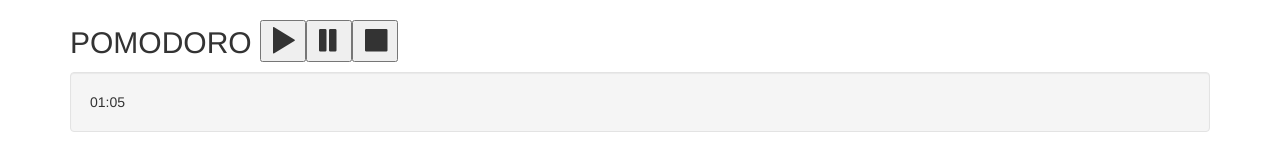
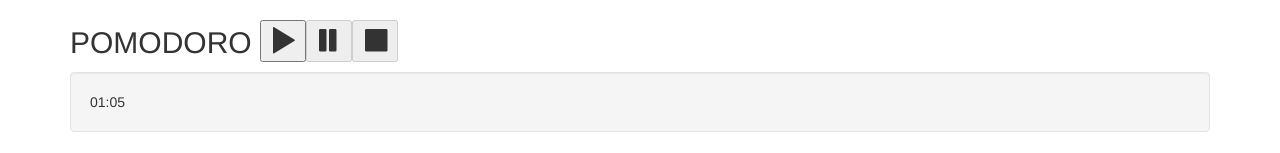
Before and after one commit to shadow81627/Learning-Vue.js, a Vue app in the folder Pomodoro/: page / in a window 1280 px wide. Shown: the top 153 px of the page. Built offline with nearby package versions, Linux system fonts and the light colour scheme.

Commit message:
Added disables class conditionally

```diff
--- a/Pomodoro/src/components/ControlsComponent.vue
+++ b/Pomodoro/src/components/ControlsComponent.vue
@@ -1,21 +1,23 @@
 <template>
 <h2>
   <span>{{ 'Pomodoro' | lowercase | uppercase | addspace }}</span>
-  <button >
+  <button :disabled='isStarted && !isPaused'>
     <i class="glyphicon glyphicon-play"></i>
   </button>
-  <button >
+  <button :disabled='!isStarted || isPaused'>
     <i class="glyphicon glyphicon-pause"></i>
   </button>
-  <button >
+  <button :disabled='!isStarted'>
    <i class="glyphicon glyphicon-stop"></i>
   </button>
 </h2>
 </template>
 
 <script>
+import { mapGetters } from 'vuex'
+
 export default {
-
+  computed: mapGetters(['isStarted', 'isPaused', 'isStopped'])
 }
 </script>
 
```
